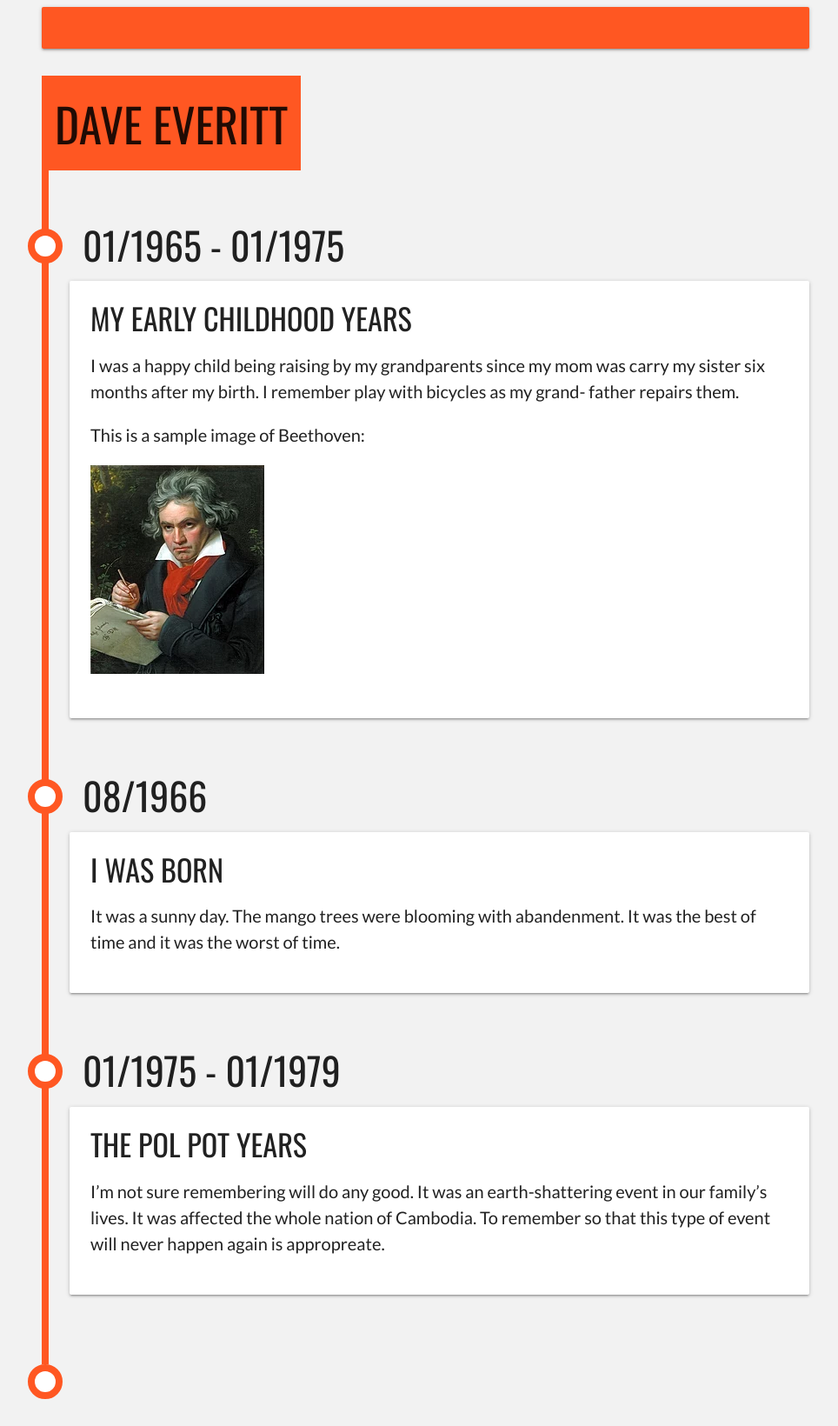
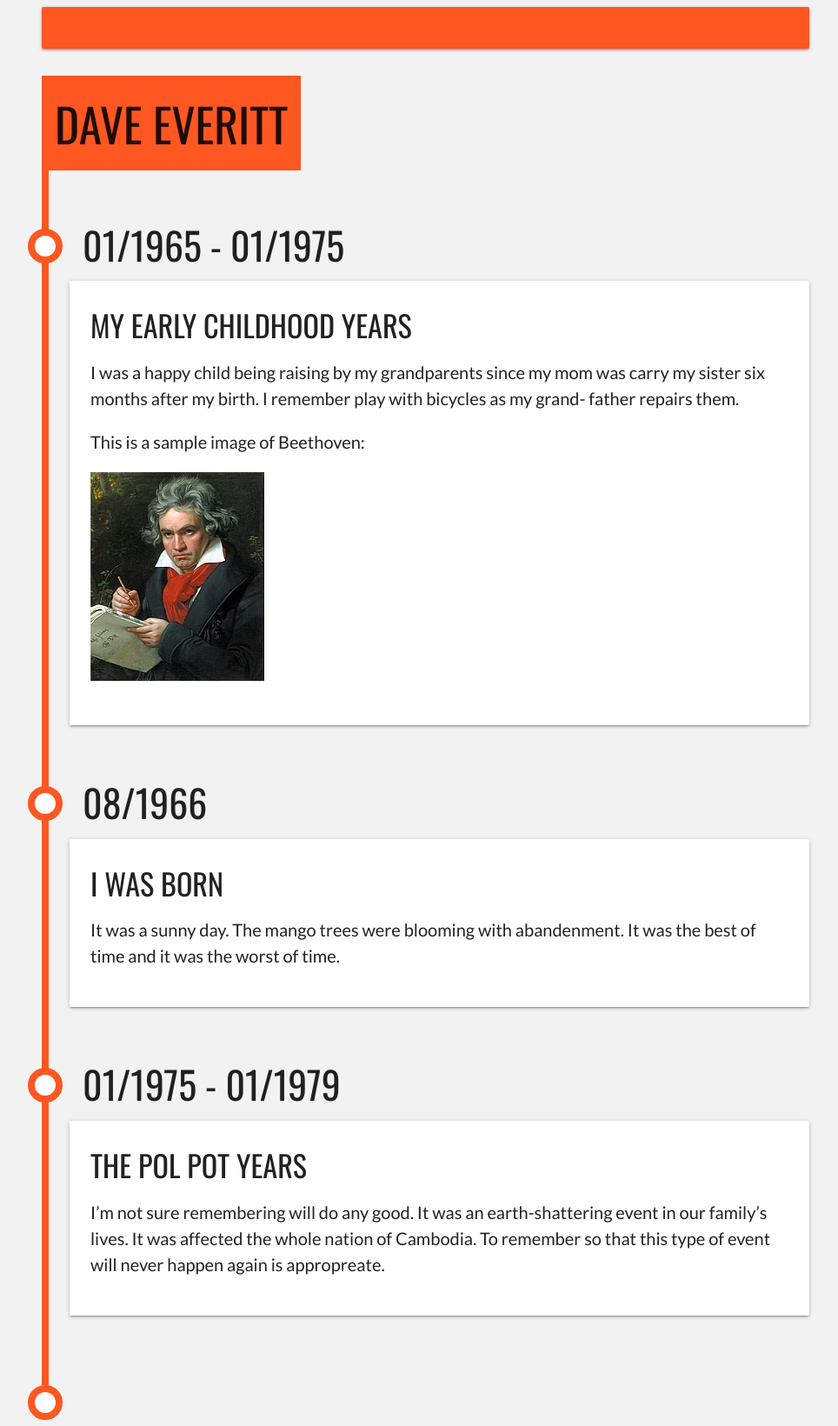
Before and after one commit to yong-lim/dave-timeline, a Jekyll site: the page built from index.md, in a window 1280 px wide. Shown: the whole page at 87% size, without its empty margins (157-1121 px from the left). Built offline with Jekyll 4.4.1, drawn with Linux system fonts in a browser that asks for light colours; nearby versions of some CDN libraries; before the commit the page ends 1616 px from its top, so only the background shows below that.

Commit message:
Make the top margin and bottom margin of the card look closer

```diff
--- a/assets/css/main.css
+++ b/assets/css/main.css
@@ -39,7 +39,7 @@ h1,h2,h3,h4,h5,h6 {
   margin-left:0.88rem;
 }
 .card-title {
-  margin-top:0;
+  margin-top:8px;
 }
 .item .card-panel {
   margin:0;
```
